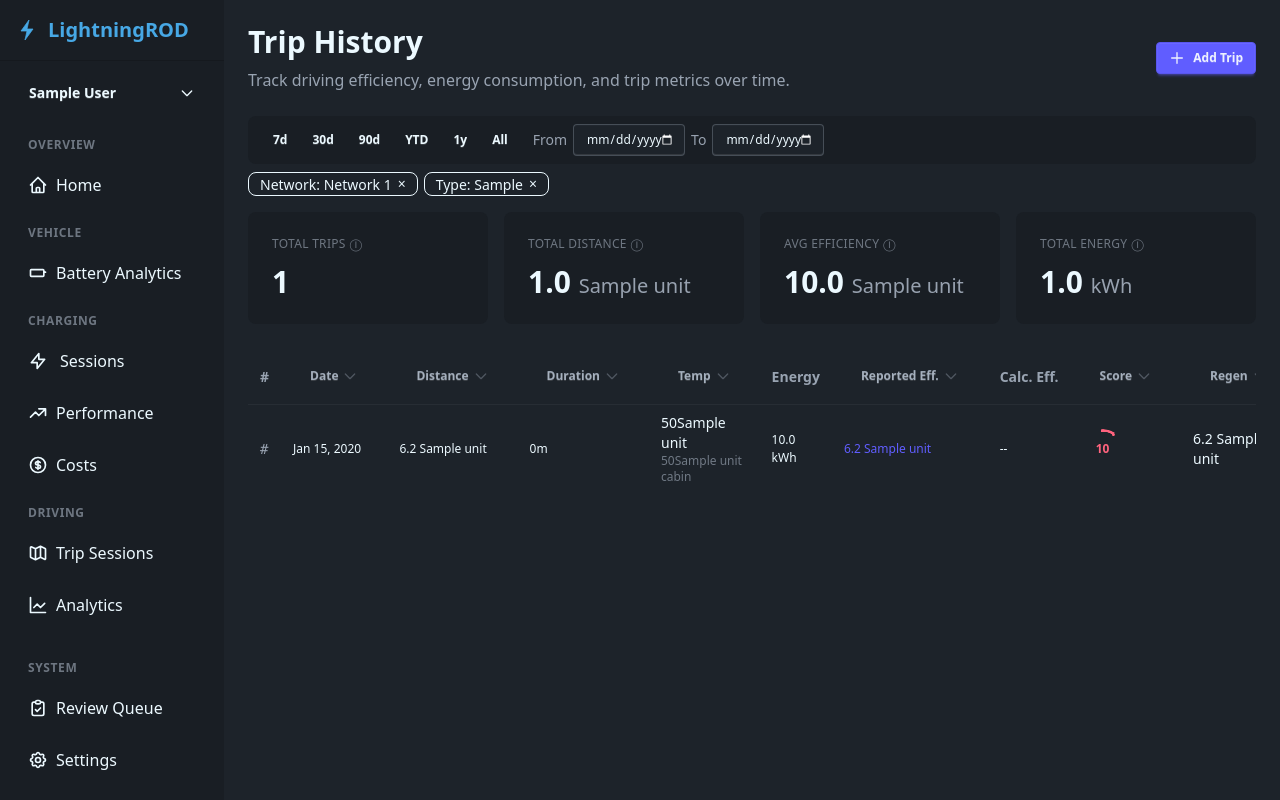
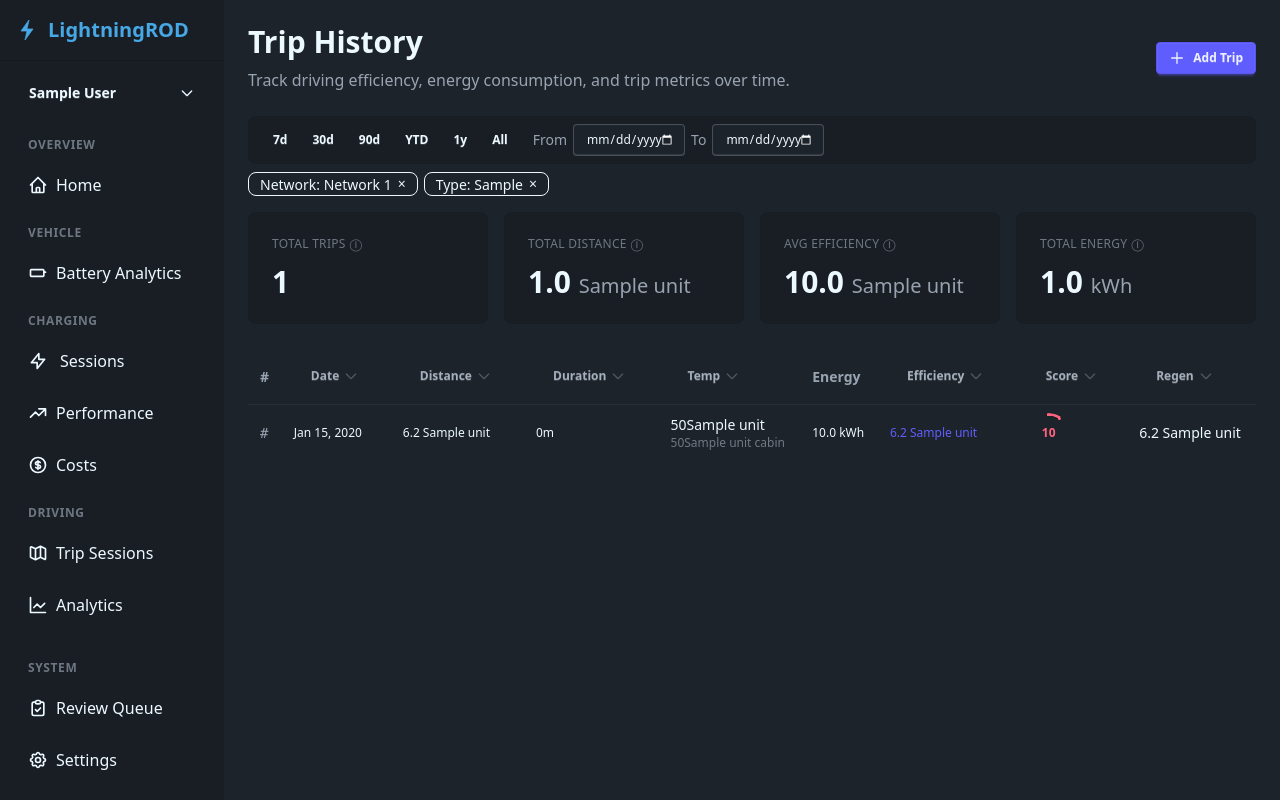
Before and after one commit to SquidBytes/LightningROD, a FastAPI app: template web/templates/driving/sessions/index.html in a window 1280 px wide. Run offline with FastAPI, Linux system fonts and the light colour scheme; the template is opened without the code that fills it: most values are stand-ins (such as "Sample title", 1, 10 or a date in 2020); data that the repository does not hold is empty; style sheets or scripts are compiled from the project's sources; parts of the project's set-up code (start-up, migrations or seed data) failed here and were passed over; some libraries are stand-ins or nearby versions.

Commit message:
refactor: single calculated efficiency replaces duplicate Reported
ha-fordpass computes tripEfficiency as distance/energy — identical to the calculated value; no vehicle-reported efficiency exists in the HA data.

```diff
--- a/web/templates/driving/sessions/partials/drawer.html
+++ b/web/templates/driving/sessions/partials/drawer.html
@@ -23,8 +23,7 @@
             <div><span class="text-base-content/40">Distance</span><p class="font-medium">{% if trip.distance is not none %}{{ "%.1f"|format(trip.distance|cvt_dist(distance_unit)) }} {{ units.distance_label }}{% else %}--{% endif %}</p></div>
             <div><span class="text-base-content/40">Duration</span><p class="font-medium">{% if trip.duration is not none %}{{ (trip.duration|int) // 3600 }}h {{ ((trip.duration|int) // 60) % 60 }}m{% else %}--{% endif %}</p></div>
             <div><span class="text-base-content/40">Energy</span><p class="font-medium">{% if trip.energy_consumed is not none %}{{ "%.1f"|format(trip.energy_consumed) }} kWh{% else %}--{% endif %}</p></div>
-            <div><span class="text-base-content/40">Reported Eff.</span><p class="font-medium">{% if trip.efficiency is not none %}{{ "%.1f"|format(trip.efficiency|cvt_eff(distance_unit)) }} {{ units.efficiency_label }}{% else %}--{% endif %}</p></div>
-            <div><span class="text-base-content/40">Calculated Eff.</span><p class="font-medium">{% if trip.distance is not none and trip.energy_consumed is not none and trip.energy_consumed > 0 %}{{ "%.1f"|format((trip.distance / trip.energy_consumed)|cvt_eff(distance_unit)) }} {{ units.efficiency_label }}{% else %}--{% endif %}</p></div>
+            <div><span class="text-base-content/40">Efficiency</span><p class="font-medium">{% if trip.distance is not none and trip.energy_consumed is not none and trip.energy_consumed > 0 %}{{ "%.1f"|format((trip.distance / trip.energy_consumed)|cvt_eff(distance_unit)) }} {{ units.efficiency_label }}{% elif trip.efficiency is not none %}{{ "%.1f"|format(trip.efficiency|cvt_eff(distance_unit)) }} {{ units.efficiency_label }}{% else %}--{% endif %}</p></div>
             <div><span class="text-base-content/40">Regen</span><p class="font-medium">{% if trip.range_regenerated is not none %}{{ "%.1f"|format(trip.range_regenerated|cvt_dist(distance_unit)) }} {{ units.range_label }}{% else %}--{% endif %}</p></div>
             <div><span class="text-base-content/40">Cabin Temp</span><p class="font-medium">{% if trip.cabin_temp is not none %}{{ "%.0f"|format(trip.cabin_temp|cvt_temp(temp_unit)) }}{{ units.temp_label }}{% else %}--{% endif %}</p></div>
             <div><span class="text-base-content/40">Ambient Temp</span><p class="font-medium">{% if trip.ambient_temp is not none %}{{ "%.0f"|format(trip.ambient_temp|cvt_temp(temp_unit)) }}{{ units.temp_label }}{% else %}--{% endif %}</p></div>
--- a/web/templates/driving/sessions/partials/summary.html
+++ b/web/templates/driving/sessions/partials/summary.html
@@ -74,10 +74,12 @@
                         {% include "partials/column_dropdown.html" %}
                     {% endwith %}
                     <th>Energy</th>
-                    {% with col_id="efficiency", col_label="Reported Eff.", sort_key="efficiency", filter_key=None, filter_values=[], filter_form_id="filter-form" %}
+                    {# One efficiency column: LROD computes distance/energy. The old
+                       "Reported Eff." was ha-fordpass computing the same ratio -- no
+                       independent vehicle-reported efficiency exists in the HA data. #}
+                    {% with col_id="efficiency", col_label="Efficiency", sort_key="efficiency", filter_key=None, filter_values=[], filter_form_id="filter-form" %}
                         {% include "partials/column_dropdown.html" %}
                     {% endwith %}
-                    <th>Calc. Eff.</th>
                     {% with col_id="score", col_label="Score", sort_key="score", filter_key=None, filter_values=[], filter_form_id="filter-form" %}
                         {% include "partials/column_dropdown.html" %}
                     {% endwith %}
--- a/web/templates/driving/sessions/partials/trip_row.html
+++ b/web/templates/driving/sessions/partials/trip_row.html
@@ -29,10 +29,11 @@
         {% endif %}
     </td>
     <td>{% if trip.energy_consumed is not none %}{{ "%.1f"|format(trip.energy_consumed) }} kWh{% else %}--{% endif %}</td>
-    <td>{% if trip.efficiency is not none %}<span class="text-primary font-medium">{{ "%.1f"|format(trip.efficiency|cvt_eff(distance_unit)) }} {{ units.efficiency_label }}</span>{% else %}--{% endif %}</td>
     <td>
         {% if trip.distance is not none and trip.energy_consumed is not none and trip.energy_consumed > 0 %}
-            {{ "%.1f"|format((trip.distance / trip.energy_consumed)|cvt_eff(distance_unit)) }} {{ units.efficiency_label }}
+            <span class="text-primary font-medium">{{ "%.1f"|format((trip.distance / trip.energy_consumed)|cvt_eff(distance_unit)) }} {{ units.efficiency_label }}</span>
+        {% elif trip.efficiency is not none %}
+            <span class="text-primary font-medium">{{ "%.1f"|format(trip.efficiency|cvt_eff(distance_unit)) }} {{ units.efficiency_label }}</span>
         {% else %}
             --
         {% endif %}
```
Also changed, not shown: docs/guide/driving.md (+4 -1 lines), CHANGELOG.md.
